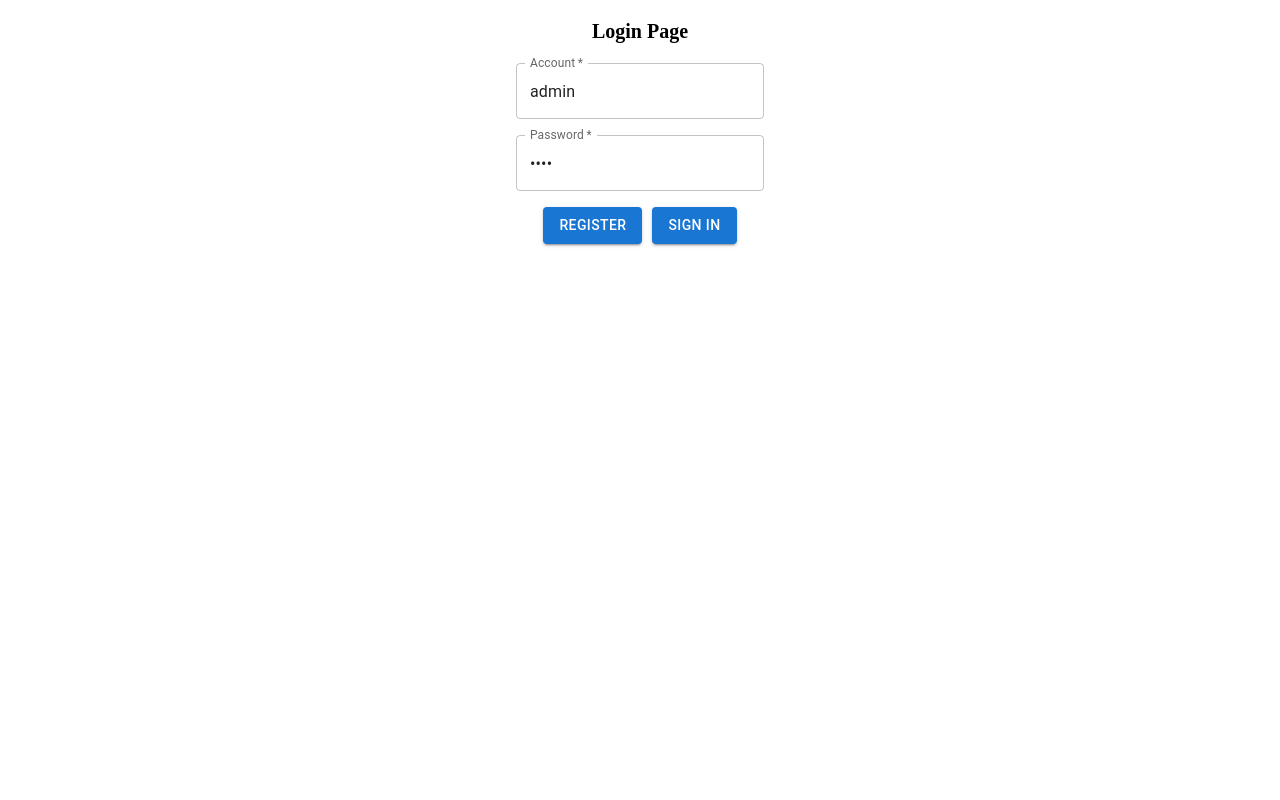
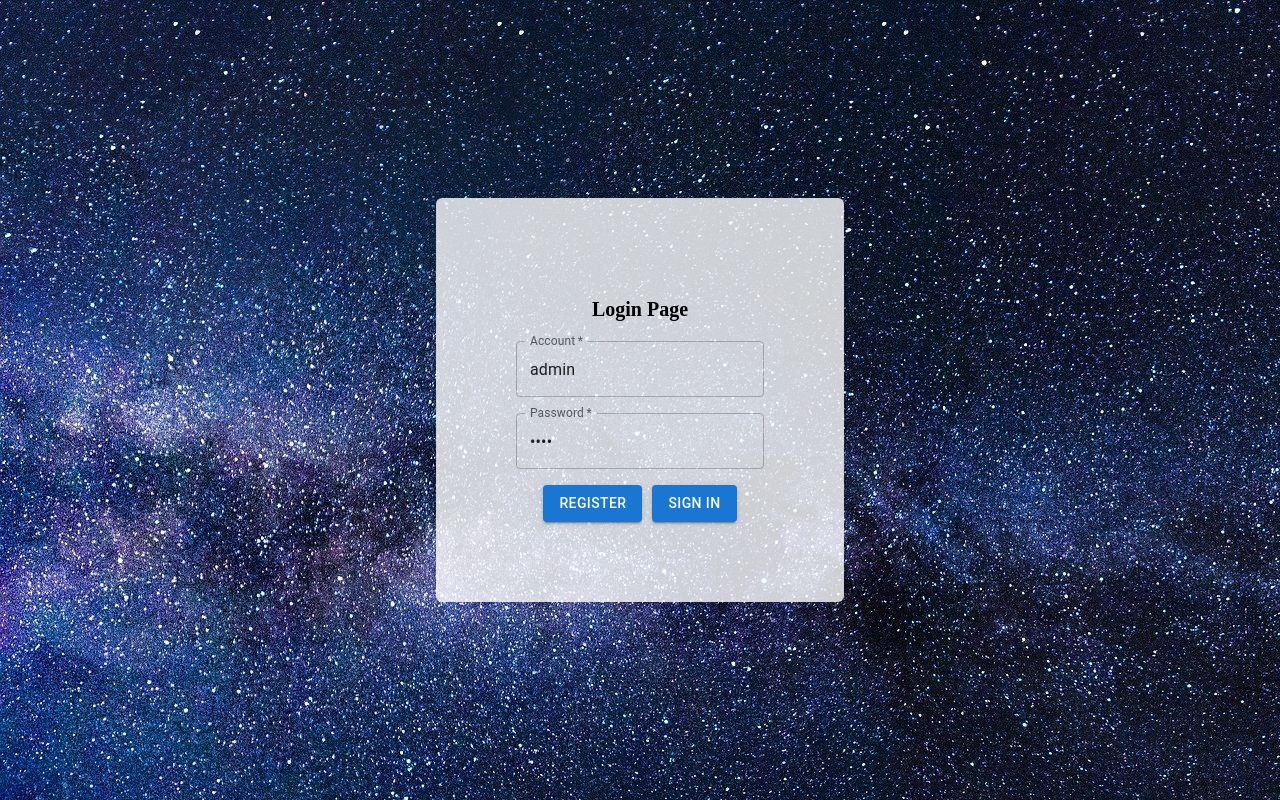
Before and after one commit to Chou-Hua/react-login, a React (Create React App) app: page /login in a window 1280 px wide. Built offline with nearby package versions, Linux system fonts and the light colour scheme.

Commit message:
feat login page background

```diff
--- a/src/components/ChangePassword.tsx
+++ b/src/components/ChangePassword.tsx
@@ -112,7 +112,7 @@ const ChangePassword = () => {
   });
 
   return (
-    <div>
+    <div className='login-page-main'>
       <Loading isLoading={loadingOpen}/>
       <Modal
         aria-labelledby="transition-modal-title"
@@ -133,7 +133,7 @@ const ChangePassword = () => {
           </Box>
         </Fade>
       </Modal>
-      <div className="pt-20">
+      <div className="login-page-component">
         <form onSubmit={formik.handleSubmit}>
           <div className="account-button-class">
             <h1> Change Password</h1>
--- a/src/components/Login.tsx
+++ b/src/components/Login.tsx
@@ -11,7 +11,7 @@ import Box from '@mui/material/Box';
 import { Loading } from "./LoadingOverlay";
 import * as Yup from "yup";
 import { useFormik } from "formik";
-import { isHaveToken,loginAccount } from "../atoms/tokenAtom";
+import { isHaveToken, loginAccount } from "../atoms/tokenAtom";
 import { useRecoilState } from "recoil";
 import jwt_decode from "jwt-decode";
 
@@ -27,11 +27,11 @@ const Login = () => {
   const [loginAccountName, setLoginAccountName] = useRecoilState(loginAccount)
   const validationSchema = Yup.object({
     account: Yup.string()
-          .min(4,'名稱長度至少為4')
+      .min(4, '名稱長度至少為4')
       .required('必填'),
     password: Yup.string()
-          .test("passwordCheck","密碼須包含大小寫字母且長度為8",(value:any)=>{
-              if(formik.values.account==='admin'){
+      .test("passwordCheck", "密碼須包含大小寫字母且長度為8", (value: any) => {
+        if (formik.values.account === 'admin') {
           return true;
         }
         return /^(?=.*[a-z])(?=.*[A-Z])(?=.*\d)[a-zA-Z\d]{8,}$/.test(value)
@@ -111,7 +111,7 @@ const Login = () => {
     navigate(path);
   }
   return (
-        <div>
+    <div className='login-page-main'>
       <div>
         <Loading isLoading={loadingOpen}/>
         <Modal
@@ -137,7 +137,8 @@ const Login = () => {
           </Fade>
         </Modal>
       </div>
-            <h3 className="login-page">
+      <div className='login-page-component'>
+        <h3 className="login-page-title">
           Login Page
         </h3>
         <form onSubmit={formik.handleSubmit}>
@@ -179,6 +180,7 @@ const Login = () => {
           </div>
         </form>
       </div>
+    </div>
   )
 }
 
--- a/src/components/Main.tsx
+++ b/src/components/Main.tsx
@@ -14,7 +14,7 @@ const Main = () => {
     return (
         <div className='main-bg'>
           {icon.map((item,i)=>(
-            <Flake icon={item}/>
+            <Flake key={i} icon={item}/>
             ))}
         </div>
 
--- a/src/components/Register.tsx
+++ b/src/components/Register.tsx
@@ -59,10 +59,10 @@ const Register = () => {
   }
   const validationSchema = Yup.object({
     account: Yup.string()
-          .min(5,'名稱長度至少為5')
+      .min(5, '名稱長度至少為5')
       .required('必填'),
     password: Yup.string()
-          .test("passwordCheck","密碼須包含大小寫字母且長度為8",(value:any)=>{
+      .test("passwordCheck", "密碼須包含大小寫字母且長度為8", (value: any) => {
         return /^(?=.*[a-z])(?=.*[A-Z])(?=.*\d)[a-zA-Z\d]{8,}$/.test(value)
       })
       .required('必填'),
@@ -74,7 +74,7 @@ const Register = () => {
     initialValues: {
       account: '',
       password: '',
-            email:''
+      email: ''
     },
     validationSchema: validationSchema,
     onSubmit: () => {
@@ -95,7 +95,7 @@ const Register = () => {
   }, [isRegister])
 
   return (
-        <div>
+    <div className='login-page-main'>
       <div>
         <Modal
           aria-labelledby="transition-modal-title"
@@ -120,7 +120,8 @@ const Register = () => {
           </Fade>
         </Modal>
       </div>
-            <h3 className="login-page">
+      <div className='login-page-component'>
+        <h3 className="login-page-title">
           Register
         </h3>
         <form onSubmit={formik.handleSubmit}>
@@ -164,12 +165,13 @@ const Register = () => {
             <Button onClick={loginPage} className="login-button">
               LogIn
             </Button>
-                <Button variant="contained"  type="submit">
+            <Button variant="contained" type="submit">
               Apply
             </Button>
           </div>
         </form>
       </div>
+    </div>
   )
 }
 export default Register;
--- a/src/styles/_login.scss
+++ b/src/styles/_login.scss
@@ -3,7 +3,27 @@
   padding-bottom: 1rem;
 }
 
-.login-page {
+body {
+  height: 100vh;
+  min-height: 100vh;
+  margin: 0;
+}
+
+.login-page-main {
+  height: 100vh;
+  background-image: url("../assets/home.jpg");
+  justify-content: center;
+  display: flex;
+  align-items: center;
+}
+
+.login-page-component {
+  background-color: hsla(0, 0%, 100%, .8) !important;
+  padding:5rem;
+  border-radius: 6px;
+}
+
+.login-page-title {
   font-size: 20px;
   text-align: center;
 }
@@ -41,6 +61,6 @@
   padding-right: 10px;
 }
 
-.pt-20{
+.pt-20 {
   padding-top: 20px;
 }
```
Also changed, not shown: src/assets/home.jpg (added). Lines whose indentation alone changed are shown as unchanged.
